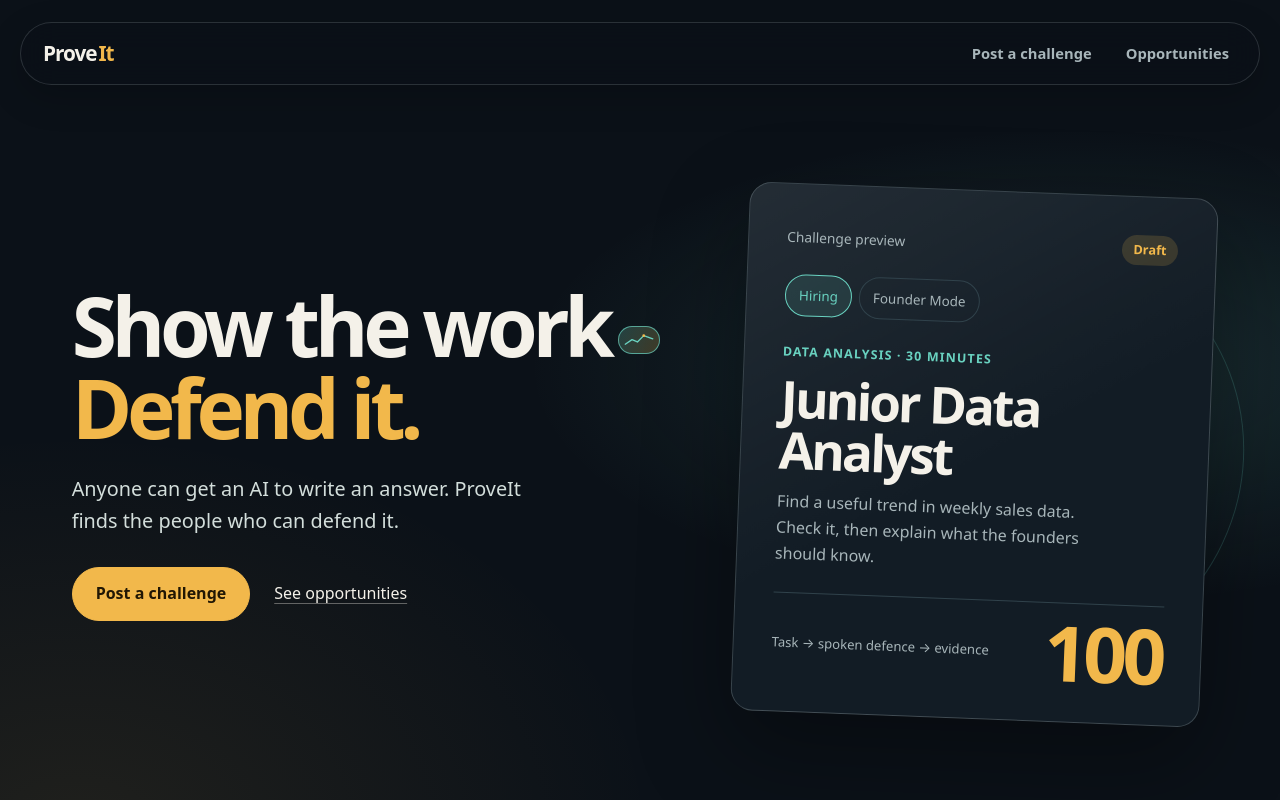
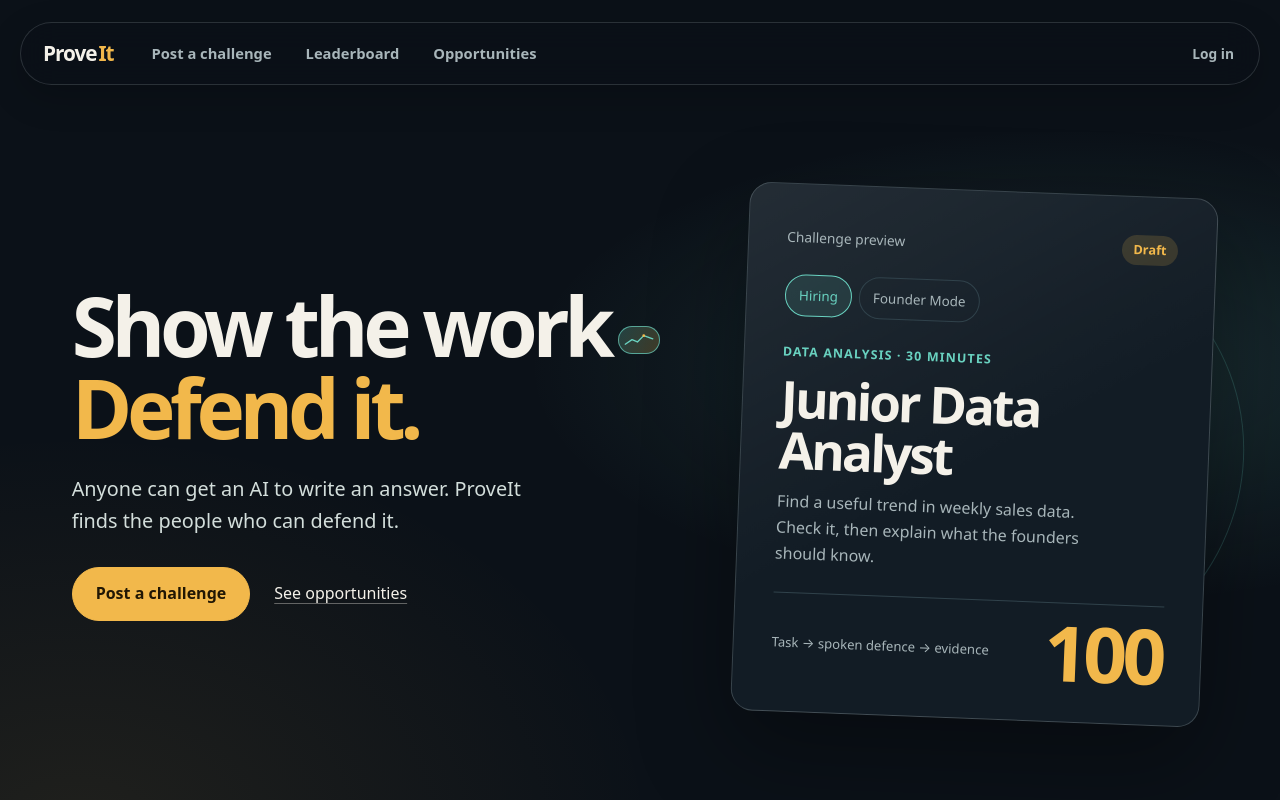
Before and after one commit to Richy-coder171/prove_it-, a React (Vite) app in the folder frontend/: page / in a window 1280 px wide. Shown: the top 800 px of the page. Built offline with nearby package versions, Linux system fonts and the light colour scheme; no server answers.

Commit message:
login page

```diff
--- a/frontend/src/App.jsx
+++ b/frontend/src/App.jsx
@@ -1,4 +1,4 @@
-import { Link, NavLink, Route, Routes } from 'react-router-dom';
+import { Link, NavLink, Route, Routes, useNavigate } from 'react-router-dom';
 import Home from './pages/Home.jsx';
 import Post from './pages/Post.jsx';
 import Review from './pages/Review.jsx';
@@ -7,16 +7,35 @@
 import Result from './pages/Result.jsx';
 import BadgePage from './pages/BadgePage.jsx';
 import Feed from './pages/Feed.jsx';
+import Login from './pages/Login.jsx';
+import Profile from './pages/Profile.jsx';
+import Leaderboard from './pages/Leaderboard.jsx';
+import { useAuth } from './lib/auth.jsx';
 
 export default function App() {
+  const { user, logout } = useAuth();
+  const navigate = useNavigate();
+
+  async function signOut() {
+    await logout();
+    navigate('/');
+  }
+
   return (
     <>
-      <header className="nav">
+      <header className="nav" style={{ flexWrap: 'wrap' }}>
         <Link to="/" className="logo" aria-label="ProveIt home">Prove<span>It</span></Link>
         <nav aria-label="Main navigation">
           <NavLink to="/post">Post a challenge</NavLink>
+          <NavLink to="/leaderboard">Leaderboard</NavLink>
           <NavLink to="/feed">Opportunities</NavLink>
         </nav>
+        <div className="row nav-account">
+          {user ? <>
+            <NavLink to="/profile">Profile</NavLink>
+            <button className="btn small ghost" type="button" onClick={signOut}>Log out</button>
+          </> : <NavLink to="/login">Log in</NavLink>}
+        </div>
       </header>
       <main className="page">
         <Routes>
@@ -28,6 +47,9 @@
           <Route path="/result/:sid" element={<Result />} />
           <Route path="/badge/:badgeId" element={<BadgePage />} />
           <Route path="/feed" element={<Feed />} />
+          <Route path="/login" element={<Login />} />
+          <Route path="/profile" element={<Profile />} />
+          <Route path="/leaderboard" element={<Leaderboard />} />
           <Route path="*" element={<div className="card">Page not found.</div>} />
         </Routes>
       </main>
--- a/frontend/src/lib/api.js
+++ b/frontend/src/lib/api.js
@@ -1,8 +1,11 @@
+import { getToken } from './store.js';
+
 const BASE = import.meta.env.VITE_API_URL || '';
 async function request(method, path, body, ownerKey, candidateToken) {
+  const token = getToken();
   const res = await fetch(`${BASE}/api${path}`, {
     method,
-    headers: { 'Content-Type': 'application/json', ...(ownerKey ? { 'x-owner-key': ownerKey } : {}), ...(candidateToken ? { 'x-candidate-token': candidateToken } : {}) },
+    headers: { 'Content-Type': 'application/json', ...(token ? { Authorization: `Bearer ${token}` } : {}), ...(ownerKey ? { 'x-owner-key': ownerKey } : {}), ...(candidateToken ? { 'x-candidate-token': candidateToken } : {}) },
     body: body ? JSON.stringify(body) : undefined,
   });
   const data = await res.json().catch(() => ({}));
@@ -19,7 +22,9 @@
   getChallengeOwner: (id, key) => request('GET', `/challenges/${id}/owner`, null, key),
   updateChallenge: (id, body, key) => request('PUT', `/challenges/${id}`, body, key),
   approveChallenge: (id, key) => request('POST', `/challenges/${id}/approve`, null, key),
-  leaderboard: (id, key) => request('GET', `/challenges/${id}/leaderboard`, null, key),
+  leaderboard: (skillOrId, key) => key !== undefined
+    ? request('GET', `/challenges/${skillOrId}/leaderboard`, null, key)
+    : request('GET', `/leaderboard${skillOrId ? `?skill=${encodeURIComponent(skillOrId)}` : ''}`),
   getSubmissionOwner: (sid, key) => request('GET', `/submissions/${sid}/owner`, null, key),
   shortlist: (sid, key) => request('POST', `/submissions/${sid}/shortlist`, null, key),
   override: (sid, body, key) => request('POST', `/submissions/${sid}/override`, body, key),
@@ -34,4 +39,9 @@
   mentorEndorse: (sid, body, key) => request('POST', `/submissions/${sid}/mentor`, body, key),
   listLive: () => request('GET', '/challenges?status=live'),
   getBadge: (badgeId) => request('GET', `/badges/${badgeId}`),
+  signup: (body) => request('POST', '/auth/signup', body),
+  login: (body) => request('POST', '/auth/login', body),
+  logout: () => request('POST', '/auth/logout'),
+  me: () => request('GET', '/auth/me'),
+  updateMe: (body) => request('PUT', '/auth/me', body),
 };
--- /dev/null
+++ b/frontend/src/lib/auth.jsx
@@ -0,0 +1,37 @@
+import { createContext, useContext, useState } from 'react';
+import { api } from './api.js';
+import { clearAuth, getAuthUser, saveAuth } from './store.js';
+
+const AuthContext = createContext(null);
+
+export function AuthProvider({ children }) {
+  const [user, setUser] = useState(() => getAuthUser());
+
+  async function login(email, password) {
+    const result = await api.login({ email, password });
+    saveAuth(result.token, result.user);
+    setUser(result.user);
+    return result.user;
+  }
+
+  async function signup(body) {
+    const result = await api.signup(body);
+    saveAuth(result.token, result.user);
+    setUser(result.user);
+    return result.user;
+  }
+
+  async function logout() {
+    try { await api.logout(); } catch { /* ignore expired or unavailable sessions */ }
+    clearAuth();
+    setUser(null);
+  }
+
+  return <AuthContext.Provider value={{ user, login, signup, logout, setUser }}>{children}</AuthContext.Provider>;
+}
+
+export function useAuth() {
+  const value = useContext(AuthContext);
+  if (!value) throw new Error('useAuth must be used within AuthProvider');
+  return value;
+}
--- a/frontend/src/lib/store.js
+++ b/frontend/src/lib/store.js
@@ -1,5 +1,9 @@
 const read = (k) => { try { return JSON.parse(localStorage.getItem(k)); } catch { return null; } };
 const write = (k, v) => { try { localStorage.setItem(k, JSON.stringify(v)); } catch { /* ignore */ } };
+export const saveAuth = (token, user) => { write('pi_auth_token', token); write('pi_auth_user', user); };
+export const getToken = () => read('pi_auth_token');
+export const getAuthUser = () => read('pi_auth_user');
+export const clearAuth = () => { try { localStorage.removeItem('pi_auth_token'); localStorage.removeItem('pi_auth_user'); } catch { /* ignore */ } };
 export const saveOwnerKey = (challengeId, key) => write(`pi_owner_${challengeId}`, key);
 export const getOwnerKey = (challengeId) => read(`pi_owner_${challengeId}`);
 export const saveSession = (challengeId, session) => {
--- a/frontend/src/main.jsx
+++ b/frontend/src/main.jsx
@@ -2,7 +2,8 @@
 import ReactDOM from 'react-dom/client';
 import { BrowserRouter } from 'react-router-dom';
 import App from './App.jsx';
+import { AuthProvider } from './lib/auth.jsx';
 import './styles.css';
 ReactDOM.createRoot(document.getElementById('root')).render(
-  <React.StrictMode><BrowserRouter><App /></BrowserRouter></React.StrictMode>
+  <React.StrictMode><BrowserRouter><AuthProvider><App /></AuthProvider></BrowserRouter></React.StrictMode>
 );
--- /dev/null
+++ b/frontend/src/pages/Leaderboard.jsx
@@ -0,0 +1,3 @@
+export default function Leaderboard() {
+  return <div className="card">Leaderboard - TODO</div>;
+}
--- /dev/null
+++ b/frontend/src/pages/Login.jsx
@@ -0,0 +1,76 @@
+import { useEffect, useState } from 'react';
+import { Navigate, useLocation, useNavigate } from 'react-router-dom';
+import { useAuth } from '../lib/auth.jsx';
+
+export default function Login() {
+  const { user, login, signup } = useAuth();
+  const location = useLocation();
+  const navigate = useNavigate();
+  const [mode, setMode] = useState('login');
+  const [name, setName] = useState('');
+  const [email, setEmail] = useState('');
+  const [password, setPassword] = useState('');
+  const [showOnLeaderboard, setShowOnLeaderboard] = useState(true);
+  const [error, setError] = useState('');
+  const [busy, setBusy] = useState(false);
+
+  useEffect(() => { document.title = 'ProveIt - Log in'; }, []);
+
+  if (user) return <Navigate to="/profile" replace />;
+
+  async function submit(event) {
+    event.preventDefault();
+    setError('');
+    const normalizedEmail = email.trim();
+    if (mode === 'signup' && name.trim().length < 2) return setError('Name must be at least 2 characters.');
+    if (!/^[^\s@]+@[^\s@]+\.[^\s@]+$/.test(normalizedEmail)) return setError('Enter a valid email address.');
+    if (password.length < 8) return setError('Password must be at least 8 characters.');
+
+    setBusy(true);
+    try {
+      if (mode === 'signup') await signup({ name: name.trim(), email: normalizedEmail, password, showOnLeaderboard });
+      else await login(normalizedEmail, password);
+      const next = new URLSearchParams(location.search).get('next');
+      navigate(next?.startsWith('/') ? next : '/profile', { replace: true });
+    } catch (requestError) {
+      setError(requestError.message || 'Could not authenticate. Please try again.');
+    } finally {
+      setBusy(false);
+    }
+  }
+
+  return (
+    <div style={{ maxWidth: 520, margin: '0 auto' }}>
+      <section className="card stack">
+        <div className="row">
+          <button className={`btn ${mode === 'login' ? 'primary' : 'ghost'}`} type="button" aria-pressed={mode === 'login'} onClick={() => { setMode('login'); setError(''); }}>Log in</button>
+          <button className={`btn ${mode === 'signup' ? 'primary' : 'ghost'}`} type="button" aria-pressed={mode === 'signup'} onClick={() => { setMode('signup'); setError(''); }}>Sign up</button>
+        </div>
+        <div>
+          <h1>{mode === 'login' ? 'Welcome back' : 'Create your account'}</h1>
+          <p className="muted">{mode === 'login' ? 'Sign in to keep your verified work together.' : 'Build a profile for your challenge attempts and verified badges.'}</p>
+        </div>
+        <form className="stack" onSubmit={submit} noValidate>
+          {mode === 'signup' && <div><label htmlFor="auth-name">Name</label><input id="auth-name" autoComplete="name" value={name} onChange={(event) => setName(event.target.value)} required minLength={2} /></div>}
+          <div><label htmlFor="auth-email">Email</label><input id="auth-email" type="email" autoComplete="email" value={email} onChange={(event) => setEmail(event.target.value)} required /></div>
+          <div>
+            <label htmlFor="auth-password">Password</label>
+            <input id="auth-password" type="password" autoComplete={mode === 'signup' ? 'new-password' : 'current-password'} value={password} onChange={(event) => setPassword(event.target.value)} required minLength={8} />
+            {mode === 'signup' && <div className="muted small">At least 8 characters</div>}
+          </div>
+          {mode === 'signup' && <div>
+            <label className="row small" htmlFor="auth-leaderboard" style={{ alignItems: 'flex-start' }}>
+              <input id="auth-leaderboard" type="checkbox" checked={showOnLeaderboard} onChange={(event) => setShowOnLeaderboard(event.target.checked)} style={{ width: 'auto', minHeight: 0, marginTop: 4 }} />
+              <span>Show my verified badges on the public leaderboard</span>
+            </label>
+            <div className="muted small">You can change this any time in your profile.</div>
+          </div>}
+          {error && <div className="error" role="alert">{error}</div>}
+          <button className="btn primary" type="submit" disabled={busy}>
+            {busy ? <><span className="spinner" /> {mode === 'signup' ? 'Creating account...' : 'Signing in...'}</> : mode === 'signup' ? 'Create account' : 'Log in'}
+          </button>
+        </form>
+      </section>
+    </div>
+  );
+}
--- /dev/null
+++ b/frontend/src/pages/Profile.jsx
@@ -0,0 +1,3 @@
+export default function Profile() {
+  return <div className="card">Profile - TODO</div>;
+}
--- a/frontend/src/pages/Solve.jsx
+++ b/frontend/src/pages/Solve.jsx
@@ -1,8 +1,9 @@
 import { useEffect, useState } from 'react';
-import { useNavigate, useParams } from 'react-router-dom';
+import { Link, useNavigate, useParams } from 'react-router-dom';
 import { api } from '../lib/api.js';
 import { getCandidateToken, getSession, saveSession } from '../lib/store.js';
 import { useCountdown } from '../lib/hooks.js';
+import { useAuth } from '../lib/auth.jsx';
 import Defend from '../components/Defend.jsx';
 
 export default function Solve() {
@@ -11,6 +12,7 @@
   }, []);
   const { id } = useParams();
   const navigate = useNavigate();
+  const { user } = useAuth();
   const [retry, setRetry] = useState(() => new URLSearchParams(window.location.search).get('retry') === '1');
   const [step, setStep] = useState('loading');
   const [challenge, setChallenge] = useState(null);
@@ -75,8 +77,11 @@
     setSending(true);
     setError('');
     try {
-      const started = await api.start(id, { name, email, retry: retry || resumeUnavailable });
-      saveSession(id, { sid: started.id, name, email, candidateToken: started.candidateToken });
+      const startBody = user ? { retry: retry || resumeUnavailable } : { name, email, retry: retry || resumeUnavailable };
+      const started = await api.start(id, startBody);
+      const candidateName = user?.name || name;
+      const candidateEmail = user?.email || email;
+      saveSession(id, { sid: started.id, name: candidateName, email: candidateEmail, candidateToken: started.candidateToken });
       setSubmission(started);
       setDuplicateAttempt(false);
       setAnswer('');
@@ -135,11 +140,14 @@
       <div className="notice">You will answer a timed task, then defend your answer out loud. Longer answers do not earn more points.</div>
       <form className="card stack" onSubmit={start}>
         <h2>Start this challenge</h2>
-        <div><label htmlFor="candidate-name">Your name</label><input id="candidate-name" value={name} onChange={(event) => setName(event.target.value)} required /></div>
-        <div><label htmlFor="candidate-email">Email</label><input id="candidate-email" type="email" value={email} onChange={(event) => setEmail(event.target.value)} required /></div>
+        {user ? <div className="card soft small">Signed in as {user.name} ({user.email})</div> : <>
+          <div><label htmlFor="candidate-name">Your name</label><input id="candidate-name" value={name} onChange={(event) => setName(event.target.value)} required /></div>
+          <div><label htmlFor="candidate-email">Email</label><input id="candidate-email" type="email" value={email} onChange={(event) => setEmail(event.target.value)} required /></div>
+        </>}
         {resumeUnavailable && <div className="notice">This browser can no longer resume the saved session. Starting again will create a separate attempt; earlier answers stay private.</div>}
         {error && <div className="error" role="alert">{error}</div>}
         {duplicateAttempt && <button className="btn ghost" type="button" disabled={sending} onClick={() => { setRetry(true); setDuplicateAttempt(false); setError(''); }}>Start a separate retry</button>}
+        {!user && <div className="notice">Log in to keep all your badges on one profile and appear on the leaderboard. <Link to={`/login?next=/c/${id}`}>Log in</Link></div>}
         <div className="row">
           <button className="btn primary" type="submit" disabled={sending}>{sending ? <><span className="spinner" /> Starting...</> : resumeUnavailable ? 'Start a new attempt' : 'Start the timer'}</button>
         </div>
--- a/frontend/src/styles.css
+++ b/frontend/src/styles.css
@@ -293,7 +293,7 @@
   .nav { top:8px; width:calc(100% - 20px); min-height:56px; margin-top:8px; padding:8px 10px 8px 16px; }
   .nav nav { gap:2px; }
   .nav { gap:8px; }
-  .nav nav { flex-shrink:0; }
+  .nav nav { flex-shrink:1; flex-wrap:wrap; }
   .nav nav a { padding:7px 7px; font-size:.74rem; white-space:nowrap; }
   .logo { font-size:1.16rem; }
   .page { padding:24px 14px 62px; }
@@ -338,6 +338,9 @@
   .home__footer { grid-column:1; display:grid; grid-template-columns:1fr; gap:14px; }
   .home__footer nav { gap:14px; }
 }
+.nav-account { flex-shrink:0; margin-left:auto; }
+.nav-account a { padding:7px 9px; border-radius:999px; color:var(--muted); font-size:.86rem; font-weight:650; }
+.nav-account a:hover,.nav-account a.active { background:var(--panel-2); color:var(--text); }
 @media (prefers-reduced-motion:reduce) {
   html { scroll-behavior:auto; }
   *,*::before,*::after { animation-duration:.01ms!important; animation-iteration-count:1!important; transition-duration:.01ms!important; }
```
